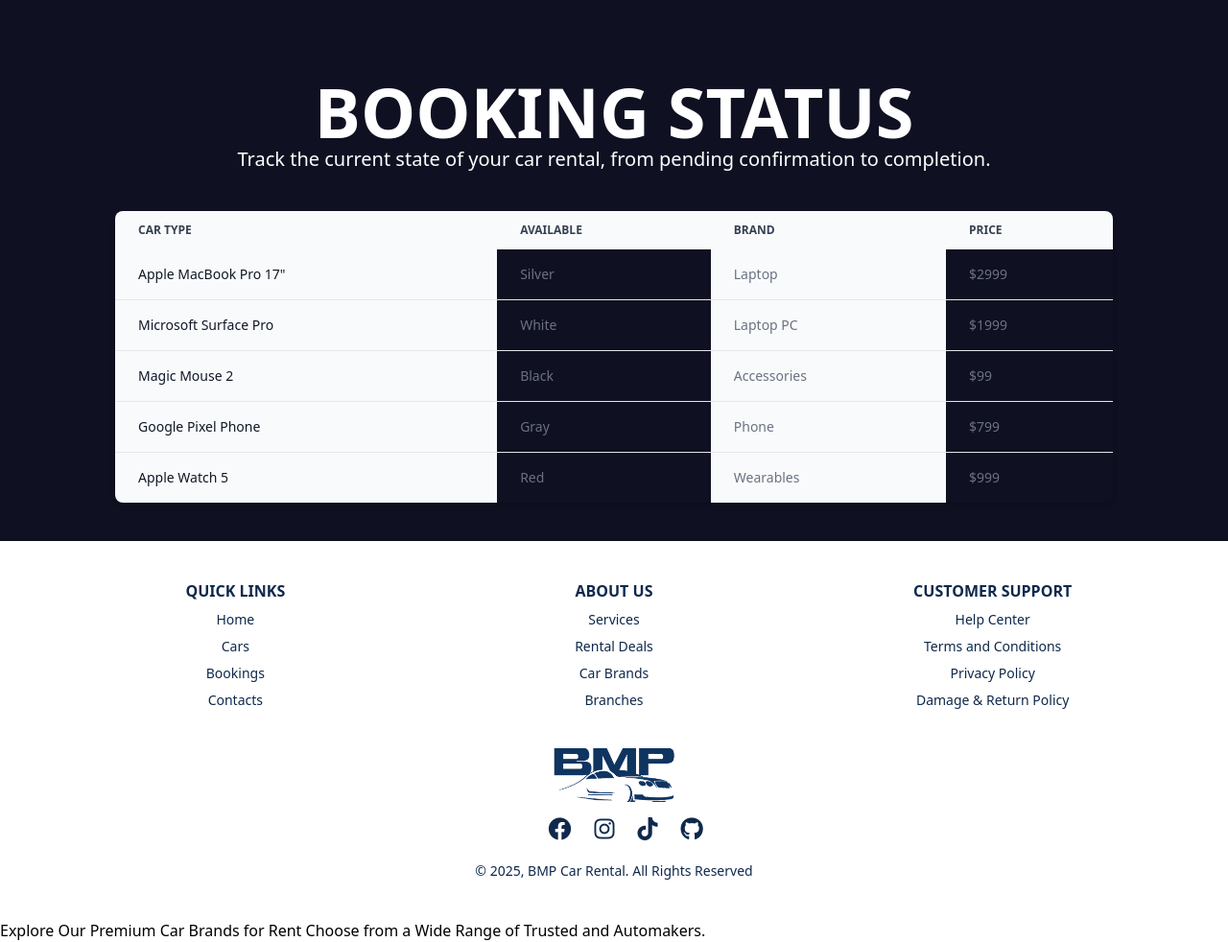
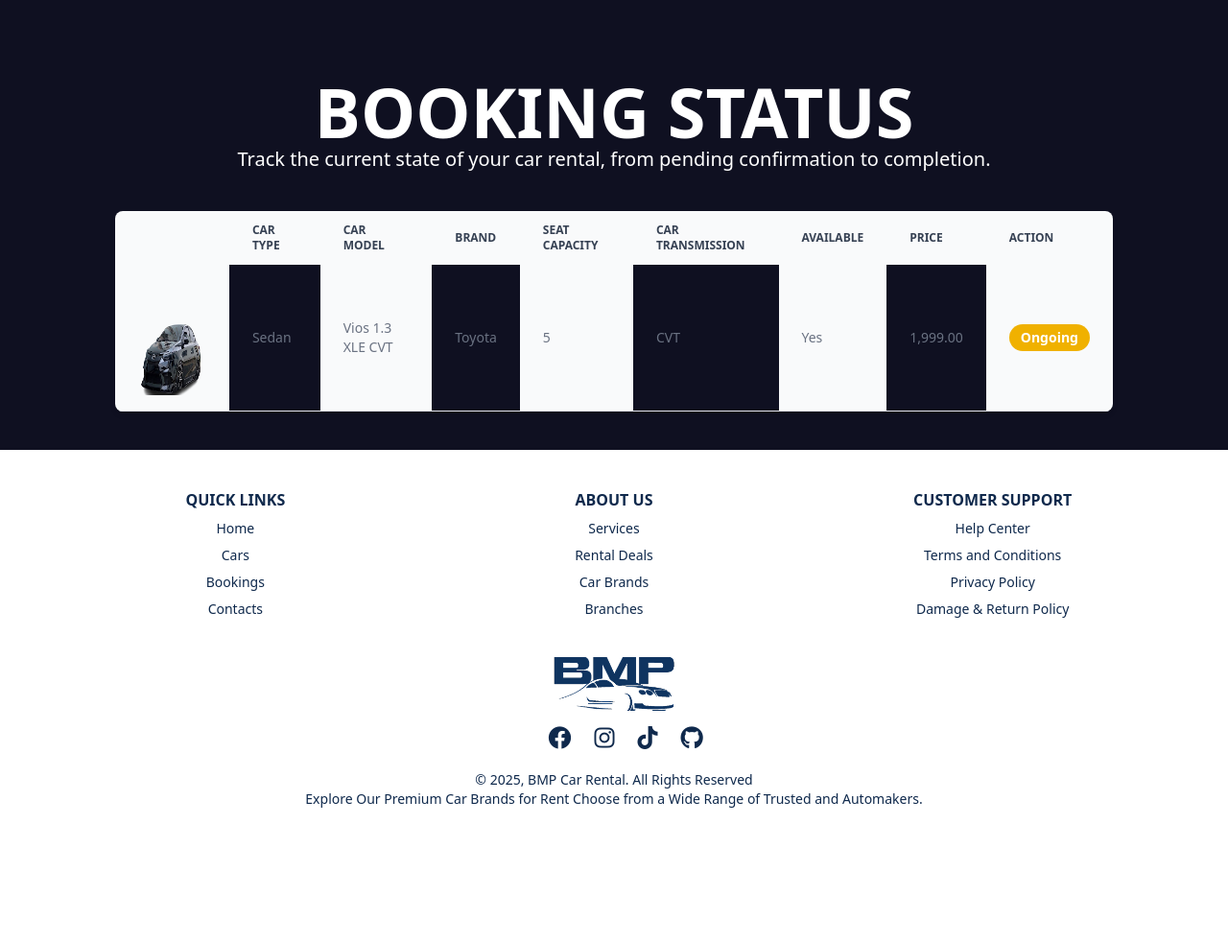
Before and after one commit to jam04241/Improved_carrental, a Laravel app: page /booking in a window 1280 px wide. Shown: the part 64-1046 px from the top of the page at 96% size. After the commit the page ends 906 px from the top, so only its background shows below. Run offline with Laravel 12, Linux system fonts and the light colour scheme.

Commit message:
naa nay booking kanang with status

```diff
--- a/resources/views/booking.blade.php
+++ b/resources/views/booking.blade.php
@@ -45,59 +45,40 @@
                     <table class="min-w-full text-sm text-left rtl:text-right text-gray-500 dark:text-gray-400">
                         <thead class="text-xs text-gray-700 uppercase bg-gray-50 dark:bg-gray-800 dark:text-gray-400">
                             <tr>
+                                <th scope="col" class="px-4 py-2 sm:px-6 sm:py-3"> </th>
                                 <th scope="col" class="px-4 py-2 sm:px-6 sm:py-3">Car Type</th>
+                                <th scope="col" class="px-4 py-2 sm:px-6 sm:py-3">Car Model</th>
+                                <th scope="col" class="px-4 py-2 sm:px-6 sm:py-3">Brand</th>
+                                <th scope="col" class="px-4 py-2 sm:px-6 sm:py-3">Seat Capacity</th>
+                                <th scope="col" class="px-4 py-2 sm:px-6 sm:py-3">Car Transmission  </th>
                                 <th scope="col" class="px-4 py-2 sm:px-6 sm:py-3">Available</th>
-                                <th scope="col" class="px-4 py-2 sm:px-6 sm:py-3">Brand</th>
                                 <th scope="col" class="px-4 py-2 sm:px-6 sm:py-3">Price</th>
+                                <th scope="col" class="px-4 py-2 sm:px-6 sm:py-3">Action</th>
                             </tr>
                         </thead>
                         <tbody>
                             <tr class="border-b border-gray-200 dark:border-gray-700">
                                 <th scope="row" class="px-4 py-2 font-medium text-gray-900 whitespace-nowrap bg-gray-50 dark:text-white dark:bg-gray-800 sm:px-6 sm:py-4">
-                                    Apple MacBook Pro 17"
+                                    <img src="{{ asset('assets/sample_picture.png') }}" alt="Sample pic" class="mx-auto h-30">
                                 </th>
-                                <td class="px-4 py-2 sm:px-6 sm:py-4">Silver</td>
-                                <td class="px-4 py-2 bg-gray-50 dark:bg-gray-800 sm:px-6 sm:py-4">Laptop</td>
-                                <td class="px-4 py-2 sm:px-6 sm:py-4">$2999</td>
+                                <td class="px-4 py-2 sm:px-6 sm:py-4">Sedan</td>
+                                <td class="px-4 py-2 bg-gray-50 dark:bg-gray-800 sm:px-6 sm:py-4"> Vios 1.3 XLE CVT</td>
+                                <td class="px-4 py-2 sm:px-6 sm:py-4">Toyota</td>
+                                <td class="px-4 py-2 bg-gray-50 dark:bg-gray-800 sm:px-6 sm:py-4">5</td>
+                                <td class="px-4 py-2 sm:px-6 sm:py-4">CVT</td>
+                                <td class="px-4 py-2 bg-gray-50 dark:bg-gray-800 sm:px-6 sm:py-4"> Yes </td>
+                                <td class="px-4 py-2 sm:px-6 sm:py-4">1,999.00</td>
+                                <td class="px-4 py-2 bg-gray-50 dark:bg-gray-800 sm:px-6 sm:py-4">
+                                    <span class="inline-block px-3 py-1 text-sm font-semibold text-white bg-yellow-500 rounded-full">
+                                        Ongoing
+                                    </span>
+                                </td>
+
                             </tr>
-                            <tr class="border-b border-gray-200 dark:border-gray-700">
-                                <th scope="row" class="px-4 py-2 font-medium text-gray-900 whitespace-nowrap bg-gray-50 dark:text-white dark:bg-gray-800 sm:px-6 sm:py-4">
-                                    Microsoft Surface Pro
-                                </th>
-                                <td class="px-4 py-2 sm:px-6 sm:py-4">White</td>
-                                <td class="px-4 py-2 bg-gray-50 dark:bg-gray-800 sm:px-6 sm:py-4">Laptop PC</td>
-                                <td class="px-4 py-2 sm:px-6 sm:py-4">$1999</td>
-                            </tr>
-                            <tr class="border-b border-gray-200 dark:border-gray-700">
-                                <th scope="row" class="px-4 py-2 font-medium text-gray-900 whitespace-nowrap bg-gray-50 dark:text-white dark:bg-gray-800 sm:px-6 sm:py-4">
-                                    Magic Mouse 2
-                                </th>
-                                <td class="px-4 py-2 sm:px-6 sm:py-4">Black</td>
-                                <td class="px-4 py-2 bg-gray-50 dark:bg-gray-800 sm:px-6 sm:py-4">Accessories</td>
-                                <td class="px-4 py-2 sm:px-6 sm:py-4">$99</td>
-                            </tr>
-                            <tr class="border-b border-gray-200 dark:border-gray-700">
-                                <th scope="row" class="px-4 py-2 font-medium text-gray-900 whitespace-nowrap bg-gray-50 dark:text-white dark:bg-gray-800 sm:px-6 sm:py-4">
-                                    Google Pixel Phone
-                                </th>
-                                <td class="px-4 py-2 sm:px-6 sm:py-4">Gray</td>
-                                <td class="px-4 py-2 bg-gray-50 dark:bg-gray-800 sm:px-6 sm:py-4">Phone</td>
-                                <td class="px-4 py-2 sm:px-6 sm:py-4">$799</td>
-                            </tr>
-                            <tr>
-                                <th scope="row" class="px-4 py-2 font-medium text-gray-900 whitespace-nowrap bg-gray-50 dark:text-white dark:bg-gray-800 sm:px-6 sm:py-4">
-                                    Apple Watch 5
-                                </th>
-                                <td class="px-4 py-2 sm:px-6 sm:py-4">Red</td>
-                                <td class="px-4 py-2 bg-gray-50 dark:bg-gray-800 sm:px-6 sm:py-4">Wearables</td>
-                                <td class="px-4 py-2 sm:px-6 sm:py-4">$999</td>
-                            </tr>
+
                         </tbody>
                     </table>
                 </div>
-
-
-
 
             </section>
 
@@ -152,12 +133,13 @@
                             <a href="#" class="text-[#0f294c]"><i class="fab fa-github text-2xl"></i></a>
                         </div>
                         <p class="mt-5 text-sm">© 2025, BMP Car Rental. All Rights Reserved</p>
+                        <p>Explore Our Premium Car Brands for Rent
+                            Choose from a Wide Range of Trusted and Automakers.</p>
                     </div>
                 </footer>
 
             </div>
-            <p>Explore Our Premium Car Brands for Rent
-                Choose from a Wide Range of Trusted and Automakers.</p>
+
         </main>
     </div>
 </body>
```
Also changed, not shown: public/assets/sample_picture.png (added).
